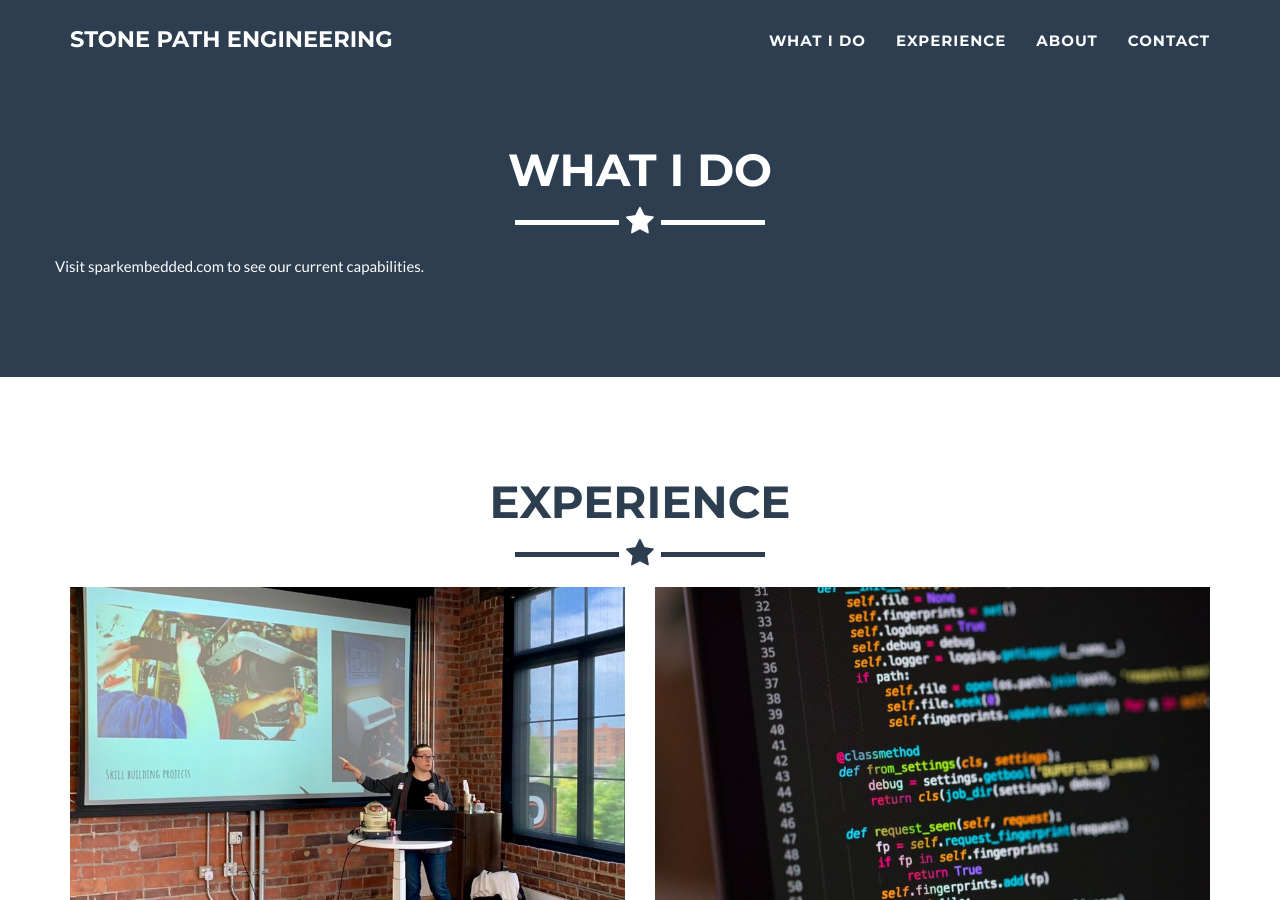
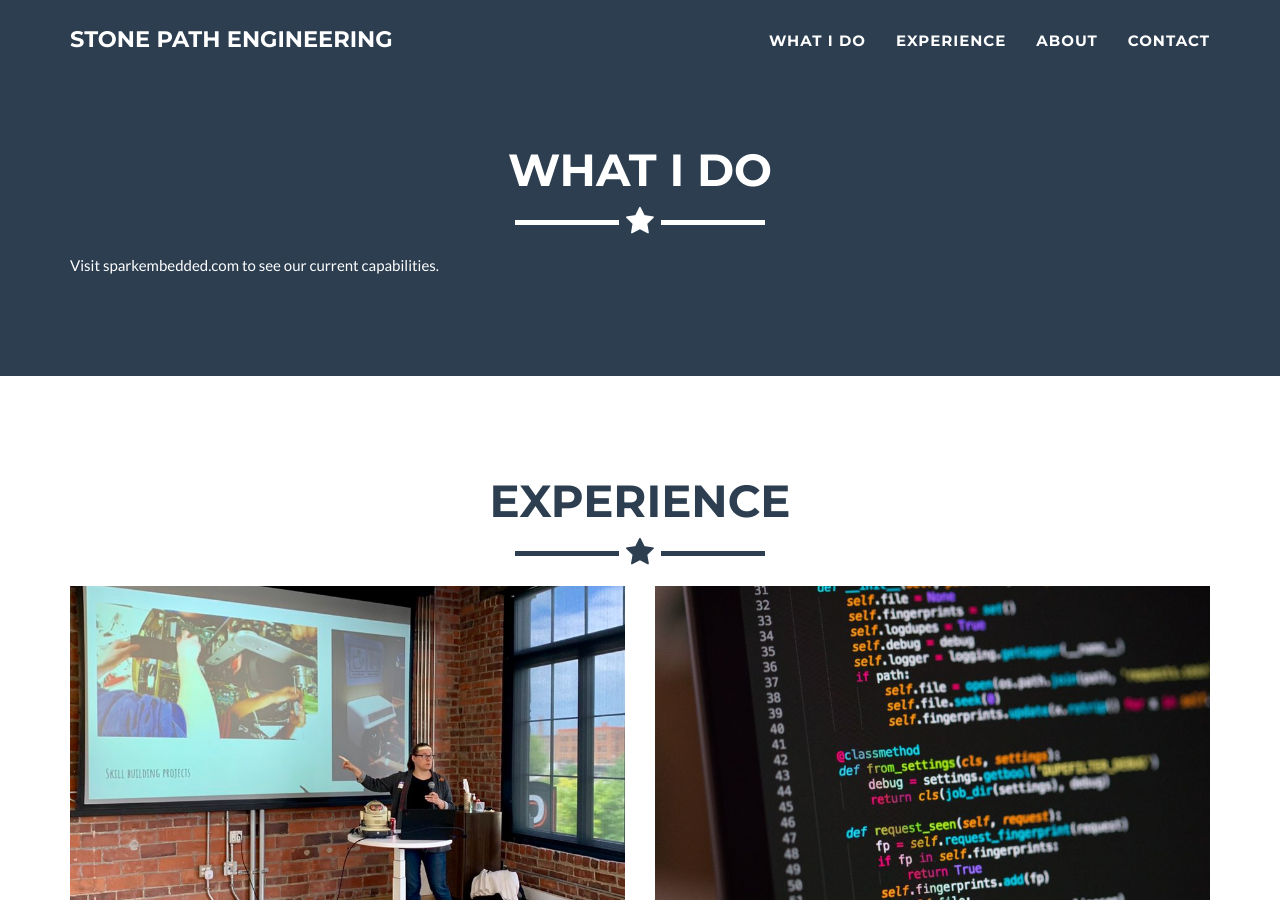
Before and after one commit to Stone-Path-Engineering/stone-path-engineering.github.io, a Jekyll site: the page built from index.html, in a window 1280 px wide and 900 px high, scrolled down 762 px. Built offline with Jekyll 4.4.1, drawn with Linux system fonts in a browser that asks for light colours.

Commit message:
Revert "Formatting changes"
This reverts commit 4349fab7f9e2604f23f00e5676953373a395710b.

```diff
--- a/_includes/what_i_do_grid.html
+++ b/_includes/what_i_do_grid.html
@@ -8,10 +8,9 @@
                     <hr class="star-light">
                 </div>
             </div>
-            <div class="row">
-                <div class="col-lg-12"></div>
-                    <a href="https://sparkembedded.com">Visit sparkembedded.com to see our current capabilities.</a>
-                </div>
+            <a href="https://sparkembedded.com">Visit sparkembedded.com to see our current capabilities.</a>
+            <!-- <div class="row"> -->
+
                 <!-- {% for post in site.what_i_do %} -->
                     <!-- change to col-sm-6 to have two wide, col-sm-4 for 3 wide, col-sm-3 for 4 wide -->
                     <!-- <div class="col-sm-4 portfolio-item">
@@ -21,6 +20,6 @@
 <!--                        </a>-->
                     <!-- </div>
                 {% endfor %} -->
-            </div>
+            <!-- </div> -->
         </div>
     </section>
```
